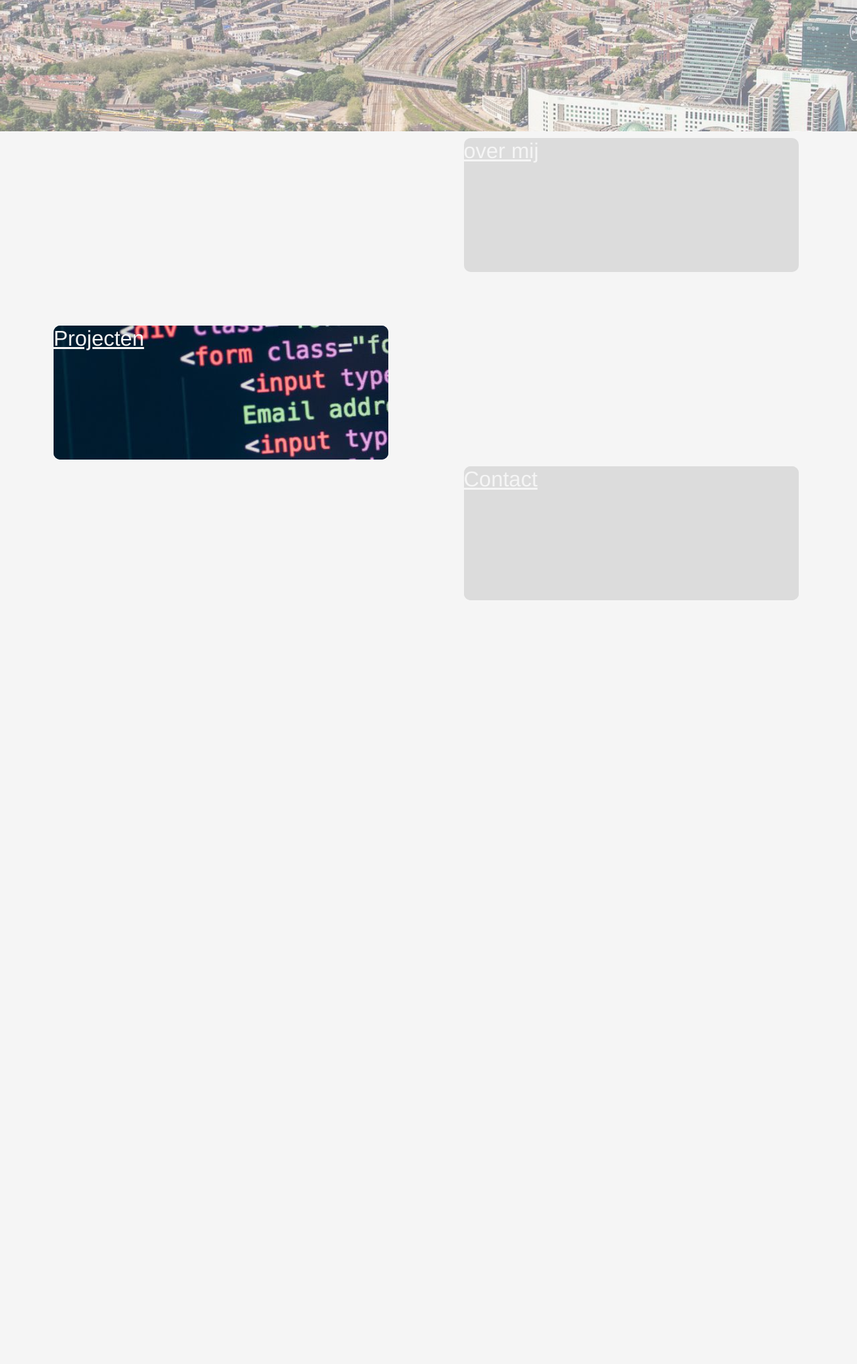
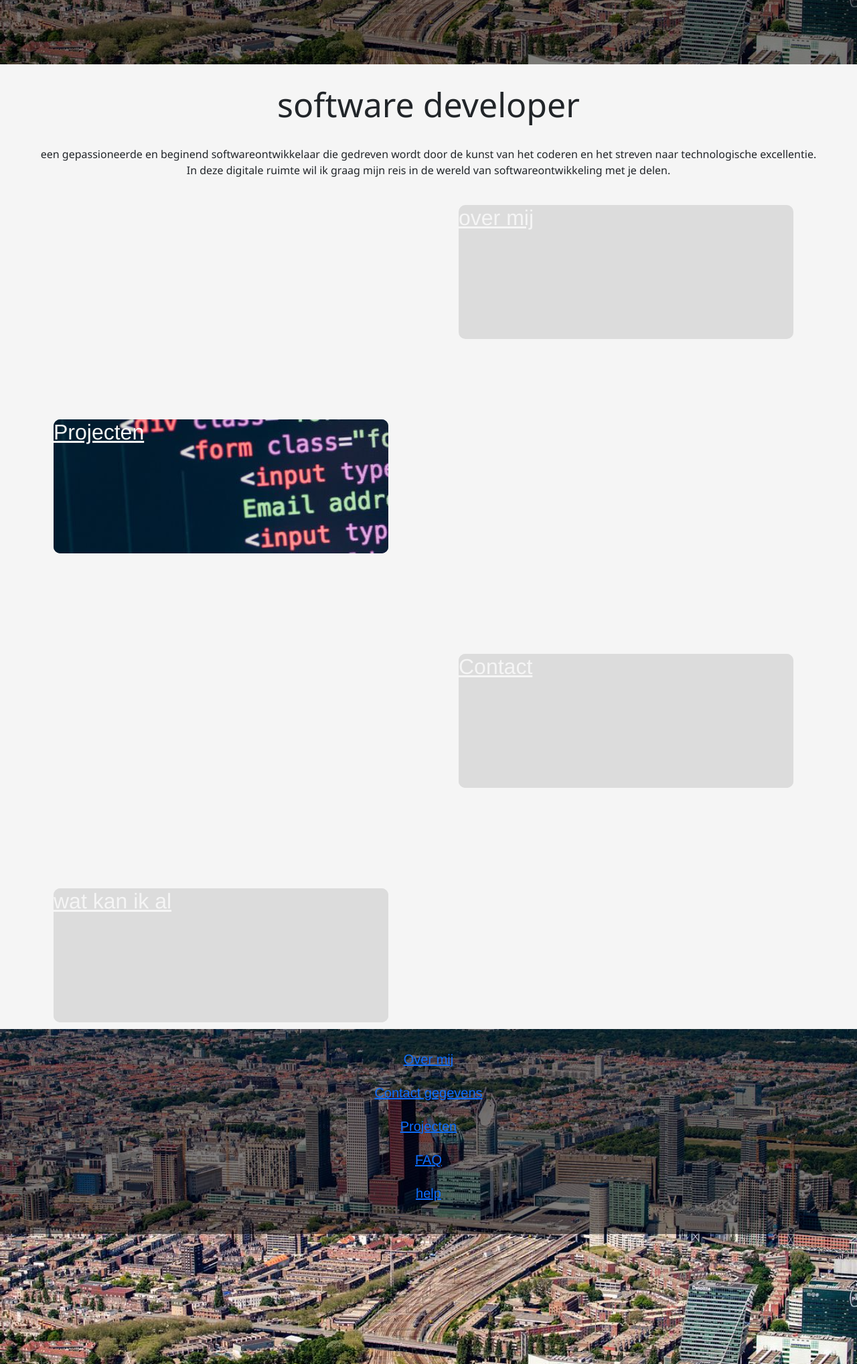
Before and after one commit to joep-duwel/joep-duwel.github.io, a plain HTML site: page index.html in a window 1280 px wide. Shown: the part 460-2496 px from the top of the page at 67% size. Before the commit the page ends 1366 px from the top, so only its background shows below. Drawn offline with nearby package versions, Linux system fonts and the light colour scheme.

Commit message:
over mij page dingen toe gevoegt

```diff
--- a/css/about.css
+++ b/css/about.css
@@ -1,6 +1,6 @@
 body{
     font-family: Helvetica,Tahoma;
-    background-color: #F5F5F5;
+    background-color: #f0efef;
 }
 .img-me{
     position: absolute;
@@ -25,9 +25,7 @@ body{
     height: 100%;
     letter-spacing: 10px;
 }
-.div1{
-    background-color: #f7f0f0;
-}
+
 .who{
 
     width: 100%;
@@ -41,3 +39,17 @@ body{
    font-family: 'Segoe UI', Tahoma, Geneva, Verdana, sans-serif;
 
 }
+.school{
+    width: 50%;
+    text-align: center;
+   font-family: 'Segoe UI', Tahoma, Geneva, Verdana, sans-serif;
+   font-size: 50px;
+}
+.school-text{
+    width: 50%;
+    text-align: center;
+   font-family: 'Segoe UI', Tahoma, Geneva, Verdana, sans-serif;
+   font-size: 20px;
+   color: rgb(0, 0, 0);
+   text-decoration: none;
+}
--- a/css/style.css
+++ b/css/style.css
@@ -4,23 +4,26 @@ body {
   }
   .parallax1 {
     background-image: url(/img/denhaag-hollandluchtfoto-centrum-1_xgaplus.jpg);
+    height: max-content;
     background-attachment: fixed;
     background-position: center;
     background-repeat: no-repeat;
     background-size: cover;
-    height: 600px;
-    opacity: 0.5;
-     position: relative;
+    height: 500px;
+
 }
+
   .page-title{
-   position: absolute;
-   text-align: center;
-    color: darkblue;
+    background: rgba(0, 0, 0, 0.5);
+    text-align: center;
+    color: white;
     padding: 50px;
+    font-variant: small-caps;
+    font-size: small-caps;
     font-size: 100px;
     font-family: fantasy;
-    width: 100%;
-
+    letter-spacing: 20px;
+    height: 500px;
   }
 .sub-tit{
     position: absolute;
@@ -30,12 +33,12 @@ body {
 }
 .container{
     display: grid;
-  grid-template-columns: auto auto auto;
-  gap: 10px;
+    row-gap: 30px;
 
   padding: 10px;
 }
 .box{
+  position: sticky;
     width: 500px;
     height: 200px;
     border-radius: 10px;
@@ -60,7 +63,7 @@ body {
 .project{
     grid-column-start: 1;
     grid-column-end: 3;
-  grid-row: 9;
+  grid-row: 5;
   background-image: url(/img/1645614757378-HTML.jpg);
 }
 .project:hover{
@@ -79,3 +82,52 @@ border-radius: 10px
   height: 205px;
   border-radius: 10px
 }
+.skils{
+  grid-column-start: 1;
+    grid-column-end: 3;
+  grid-row: 15;
+}
+
+.who{
+  margin-top: 30px;
+  width: 100%;
+  text-align: center;
+ font-family: 'Segoe UI', Tahoma, Geneva, Verdana, sans-serif;
+ font-size: 50px;
+}
+.about{
+  margin-bottom: 30px;
+  width: 100%;
+  text-align: center;
+ font-family: 'Segoe UI', Tahoma, Geneva, Verdana, sans-serif;
+
+}
+
+
+.footer {
+  background-color: rgba(0, 0, 0, 0.5);
+  text-align: center;
+  padding: 20px;
+}
+
+.quick-links {
+  color: white;
+  font-size: 20px;
+  font-weight: 20px;
+  display: inline-block;
+  min-width: 30%;
+}
+
+.quick-links ul {
+  padding: 0;
+}
+
+.quick-links li {
+  list-style: none;
+  padding: 10px;
+  font-weight: 300;
+}
+
+.a-links:hover {
+  color: #fd5e53;
+}
--- a/index.html
+++ b/index.html
@@ -20,14 +20,13 @@
         <nav class="navbar navbar-expand-lg navbar-light bg-body-tertiary">
             <div class="container-fluid">
                 <a class="navbar-brand" href="#">portfolio Joep</a>
-
                 <i class="fas fa-bars"></i>
                 </button>
                 <div class="collapse navbar-collapse" id="navbarNavAltMarkup">
                     <div class="navbar-nav">
                         <a class="nav-link active" aria-current="page" href="#">Home</a>
                         <a class="nav-link" href="#">Contact</a>
-                        <a class="nav-link" href="#">Over Mij</a>
+                        <a class="nav-link" href="aboutme.html">Over Mij</a>
                         <a class="nav-link" href="#">Projecten</a>
                     </div>
                 </div>
@@ -40,20 +39,41 @@
       <div class="parallax1">
         <div class="page-title">mijn portfolio</div>
     </div>
+    <div class="div1">
+        <h2 class="who">software developer</h2>
+        <p class="about"><br> een gepassioneerde en beginend
+            softwareontwikkelaar
+            die gedreven wordt door de kunst van het coderen en het streven naar technologische excellentie. <br>In deze
+            digitale ruimte wil ik graag mijn reis in de wereld van softwareontwikkeling met je delen.</p>
+    </div>
 
     <div class="container">
         <a class="box about-me" href="aboutme.html"><div class=><h2>over mij</h2> </div></a>
-        <a class="box project" href="aboutme.html"><div class="box project"><h2> Projecten</h2> </div> </a>
-            <a class="box contact" href="aboutme.html"><div class="box contact"><h2> Contact</h2> </div></a>
-
-
+        <a class="box project" href="project.html"><div class="box project"><h2> Projecten</h2> </div> </a>
+            <a class="box contact" href="contact.html"><div class="box contact"><h2> Contact</h2> </div></a>
+            <a class="box skils" href="skils.html"><div class="box skils"><h2> wat kan ik al</h2> </div></a>
 
     </div>
 
 
     </main>
     <footer>
+        <div class="parallax1">
+            <div class="footer">
+                <div class="quick-links">
+                    <ul>
+                    <li><a href="#" class="a-links">Over mij</a></li>
+                    <li><a href="#" class="a-links">Contact gegevens</a></li>
+                    <li><a href="#" class="a-links">Projecten</a></li>
+                     <li><a href="#" class="a-links">FAQ</a></li>
+                    <li><a href="#" class="a-links">help</a></li>
 
+                    </ul>
+                </div>
+            </div>
+        </div>
+        <div class="coppyright"></div>
+        </div>
     </footer>
     <script src="https://cdn.jsdelivr.net/npm/bootstrap@5.3.3/dist/js/bootstrap.bundle.min.js"
         integrity="sha384-YvpcrYf0tY3lHB60NNkmXc5s9fDVZLESaAA55NDzOxhy9GkcIdslK1eN7N6jIeHz"
```
Also changed, not shown: aboutme.html (+17 -4 lines).
